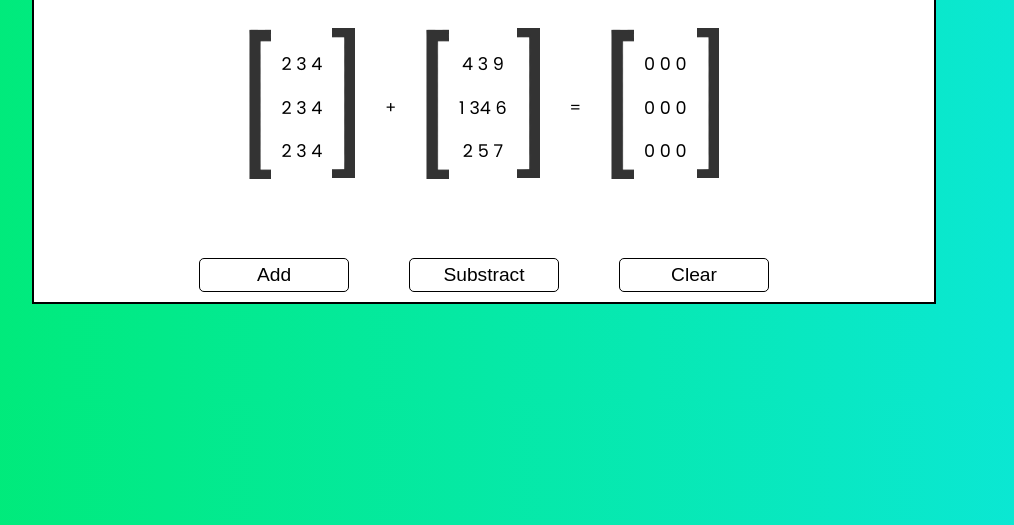
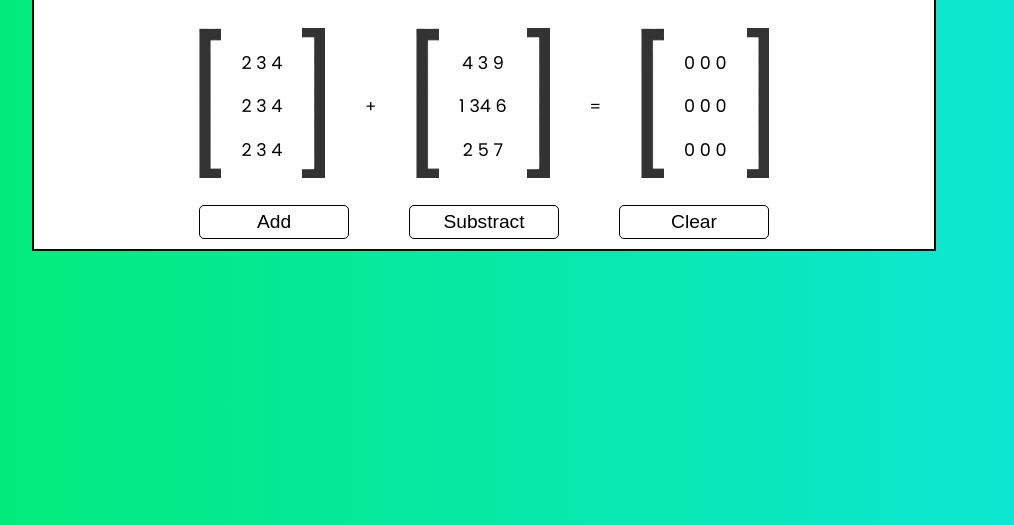
Before and after one commit to HassanShanJava/AI-Class-10, a plain HTML site: page index.html in a window 1280 px wide. Shown: the part 275-800 px from the top of the page, without its empty margins (156-1170 px from the left). Drawn offline with Linux system fonts and the light colour scheme.

Commit message:
fixed errors and styles

```diff
--- a/style.css
+++ b/style.css
@@ -16,7 +16,7 @@ html {
   align-items: center;
   border: 2px solid black;
   width: 900px;
-  margin: 100px auto;
+  margin: 150px auto;
 
   z-index: 1;
 }
@@ -72,13 +72,13 @@ span .array{
 
 span img{
 height: 150px;
-margin: 0 10px;
+margin: 20px;
 }
 
 .Matrix .right{
   position: relative;
-  top: 70px;
-  height: 300px;
+  /* top: 70px;
+  height: 300px; */
 }
 
 .heading {
```
